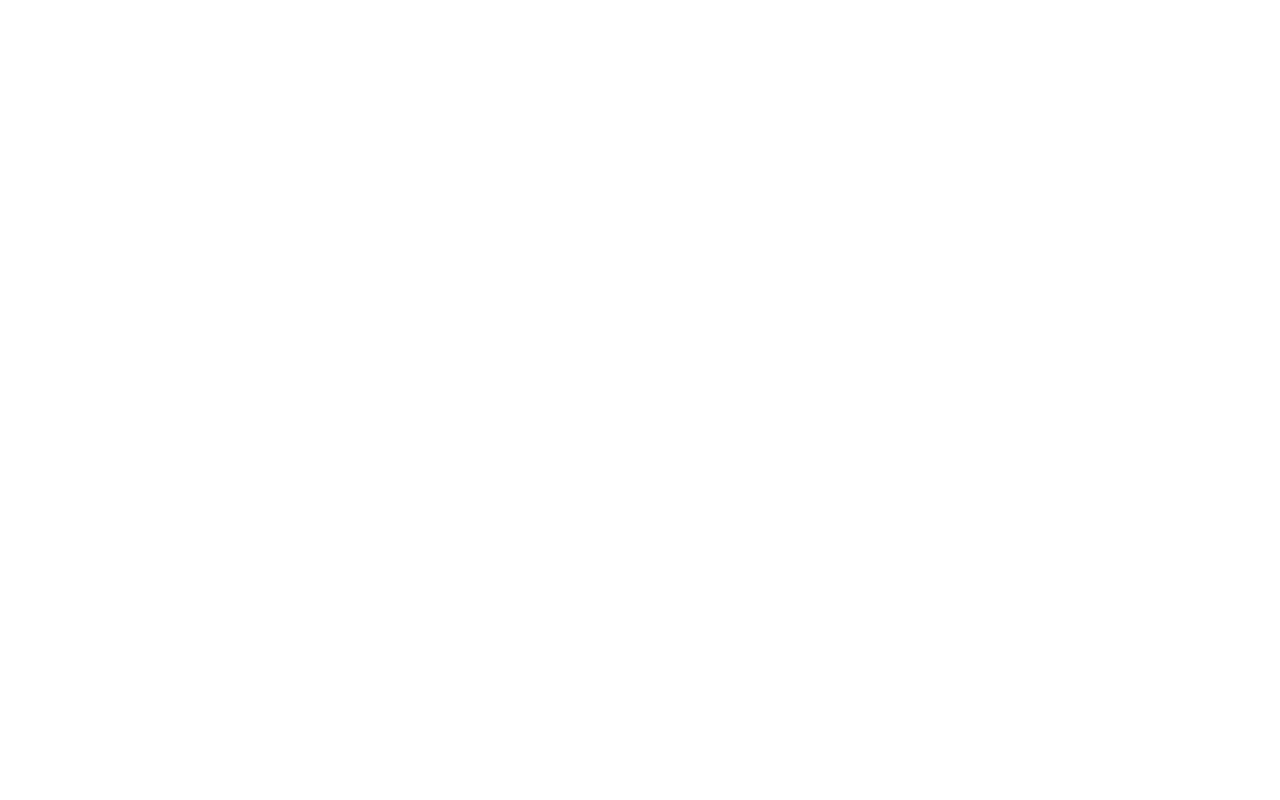
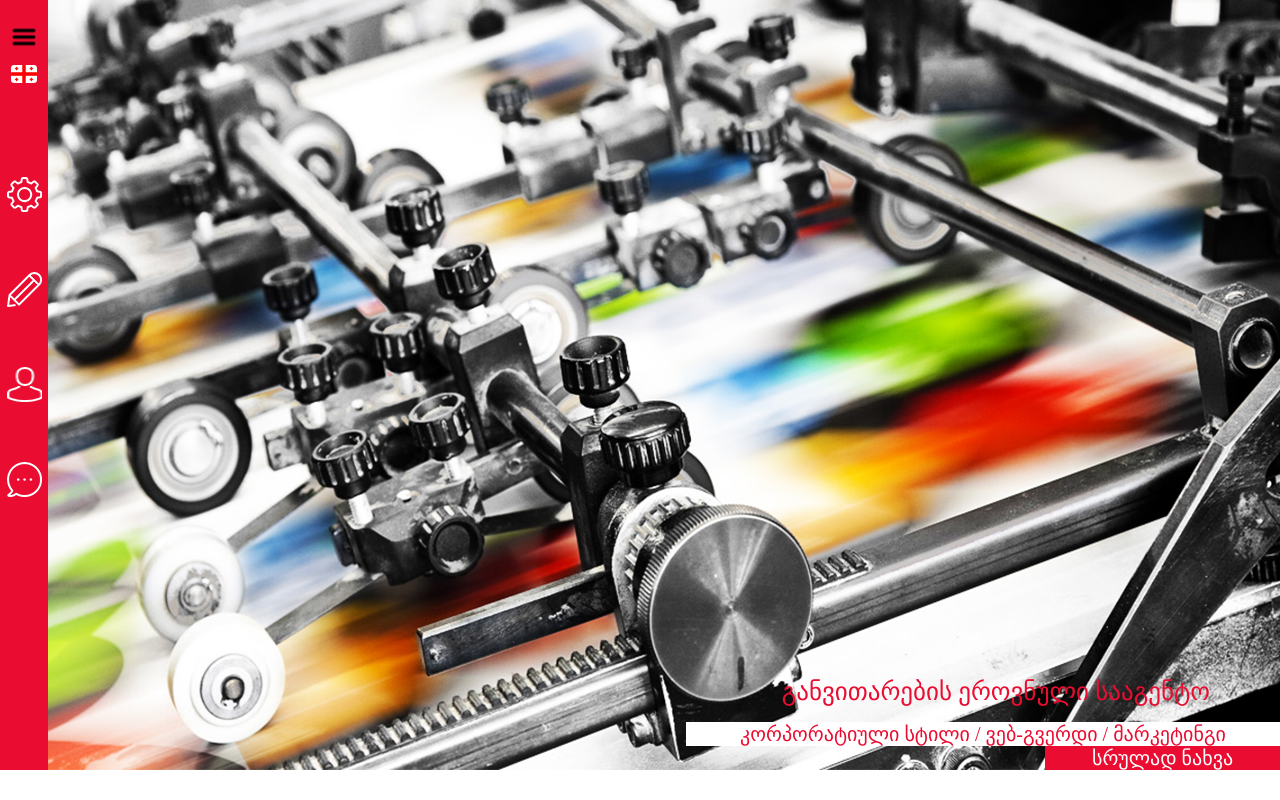
Before and after one commit to jemiks/agencydotcom, a plain HTML site: page index.html in a window 1280 px wide. Drawn offline with Linux system fonts and the light colour scheme.

Commit message:
html0.1-css0.1
header

```diff
--- a/index.html
+++ b/index.html
@@ -1,10 +1,37 @@
 <!DOCTYPE html>
 <html lang="en">
 <head>
+    <meta name="viewport" content="width=device-width, initial-scale=1.0">
     <meta charset="UTF-8">
-    <title>Title</title>
+    <title>DCG</title>
+    <link rel="stylesheet" href="styles/style.css">
 </head>
 <body>
+<header>
+    <div class="left-header">
+        <div class="header-burger">
+        </div>
+        <div class="header-language"></div>
+        <div class="header-services">
+            <div class="service"></div>
+            <div class="pen"></div>
+            <div class="user"></div>
+            <div class="chat"></div>
+        </div>
+    </div>
+    <div class="header-carousel">
+        <div class="carousel-text">
+            <div class="carousel-text1"><p>განვითარების ეროვნული სააგენტო</p></div>
+            <div class="carousel-text2"><p>კორპორატიული სტილი / ვებ-გვერდი / მარკეტინგი</p></div>
+            <div class="carousel-text3"><p>სრულად ნახვა</p></div>
 
+
+        </div>
+    </div>
+
+</header>
+<div class="content">
+
+</div>
 </body>
 </html>
--- /dev/null
+++ b/styles/style.css
@@ -0,0 +1,133 @@
+* {
+    margin: 0;
+    padding: 0;
+}
+
+header {
+    width: 100%;
+    margin: 0 auto;
+    display: flex;
+    height: 770px;
+}
+
+/*მარცხენა მხარეს გაფორმება*/
+
+.left-header {
+    display: flex;
+    justify-content: flex-start;
+    flex-direction: column;
+    background-color: #ea0d31;
+    width: 50px;
+    align-items: center;
+}
+
+.header-burger {
+    background-image: url("../images/burger.png");
+    background-size: 26px 26px;
+    background-repeat: no-repeat;
+    width: 26px;
+    height: 26px;
+    margin-top: 24px;
+
+}
+
+.header-language {
+    background-image: url("../images/flage-geo.png");
+    background-repeat: no-repeat;
+    background-size: 26px 18px;
+    width: 26px;
+    height: 26px;
+    margin-top: 15px;
+
+}
+
+.header-services {
+    display: flex;
+    flex-direction: column;
+    margin-top: 86px;
+
+}
+
+.header-services div {
+    margin-bottom: 60px;
+}
+
+.service {
+    background-image: url("../images/settings.png");
+    background-repeat: no-repeat;
+    background-size: 35px 35px;
+    width: 35px;
+    height: 35px;
+}
+
+.pen {
+    background-image: url("../images/edit .png");
+    background-repeat: no-repeat;
+    background-size: 35px 35px;
+    width: 35px;
+    height: 35px;
+}
+
+.user {
+    background-image: url("../images/avatar.png");
+    background-repeat: no-repeat;
+    background-size: 35px 35px;
+    width: 35px;
+    height: 35px;
+}
+
+.chat {
+    background-image: url("../images/chat.png");
+    background-repeat: no-repeat;
+    background-size: 35px 35px;
+    width: 35px;
+    height: 35px;
+}
+
+/*მარცხენა მხარეს გაფრომების დასრულება*/
+
+/*კარუსელი*/
+
+.header-carousel {
+    width: 100%;
+    background-image: url("../images/header-img.png");
+    background-size: 100% 770px;
+    background-repeat: no-repeat;
+    opacity: initial;
+    display: flex;
+    justify-content: flex-end;
+    align-items: flex-end;
+
+}
+
+.carousel-text {
+    display: flex;
+    flex-direction: column;
+    align-items: flex-end;
+
+}
+
+.carousel-text1{
+    margin-right: 70px;
+    font-size: 25px;
+    color: #ea0d31;
+
+}
+
+.carousel-text2{
+    background-color: #ffffff;
+    text-align: center;
+    width: 594px;
+    font-size: 20px;
+    color: #ea0d31;
+    margin-top: 16px;
+}
+
+.carousel-text3{
+    background-color: #ea0d31;
+    text-align: center;
+    width: 235px;
+    font-size: 20px;
+    color: #ffffff;
+
+}
```
Also changed, not shown: images/avatar.png (added), images/burger.png (added), images/chat.png (added), images/edit .png (added), images/flage-geo.png (added), images/header-img.png (added), images/settings.png (added), 1 other file.
